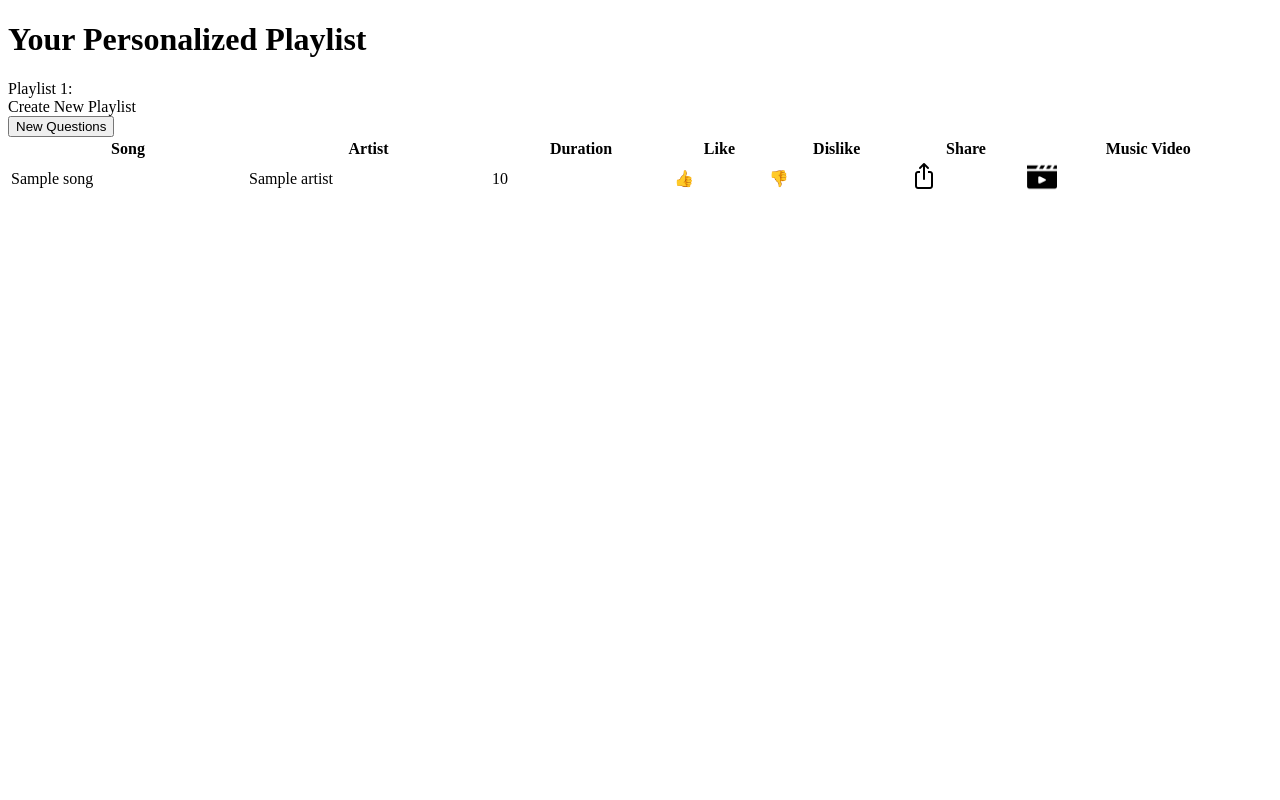
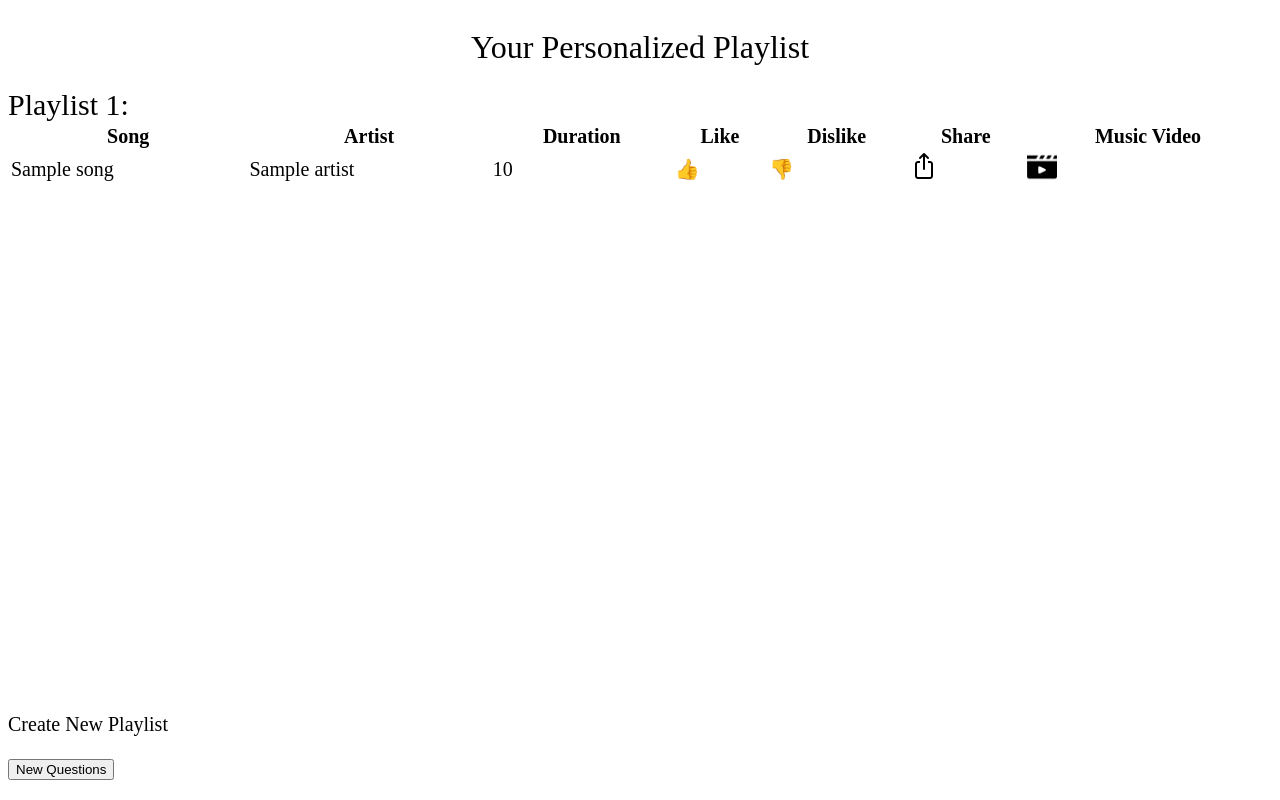
Before and after one commit to mhanna15/playlist-creator, a Python web app: template templates/playlist.html in a window 1280 px wide. Run offline with Jinja, Linux system fonts and the light colour scheme; the template is opened without the code that fills it: most values are stand-ins (such as "Sample title", 1, 10 or a date in 2020).

Commit message:
some styling with playlist

```diff
--- /dev/null
+++ b/styles/playlist.css
@@ -0,0 +1,30 @@
+body{
+  display:flex;
+  flex-direction: column;
+  align-items: flex-start;
+  justify-content: center;
+
+}
+h1 {
+  font-weight: 100;
+  text-align: center;
+  align-self: center;
+
+}
+
+#playlist {
+  font-size: 30px;
+
+}
+
+tr {
+  font-size: 20px;
+
+}
+
+#newplaylist {
+  position:absolute;
+  bottom:0px;
+  font-weight: 300;
+  font-size: 20px;
+}
--- a/templates/playlist.html
+++ b/templates/playlist.html
@@ -2,15 +2,13 @@
 <html lang="en">
 <head>
     <meta charset="UTF-8">
+    <link rel="stylesheet" href="/styles/playlist.css">
     <title>Playlist</title>
 </head>
 <body>
     <h1>Your Personalized Playlist</h1>
-    <div id="Playlist">Playlist 1:</div>
+    <div id="playlist">Playlist 1:</div>
 
-    <div id="NewPlaylist">Create New Playlist</div>
-    <a href="/questions"><input type="submit" value="New Questions"></a>
-</body>
 <table style="width:100%">
   <tr>
     <th>Song</th>
@@ -39,4 +37,9 @@
   </tr>
   {% endfor %}
 </table>
+<div id="newplaylist">
+  <p>Create New Playlist<p>
+  <a href="/questions"><input type="submit" value="New Questions"></a>
+</div>
+</body>
 </html>
```
